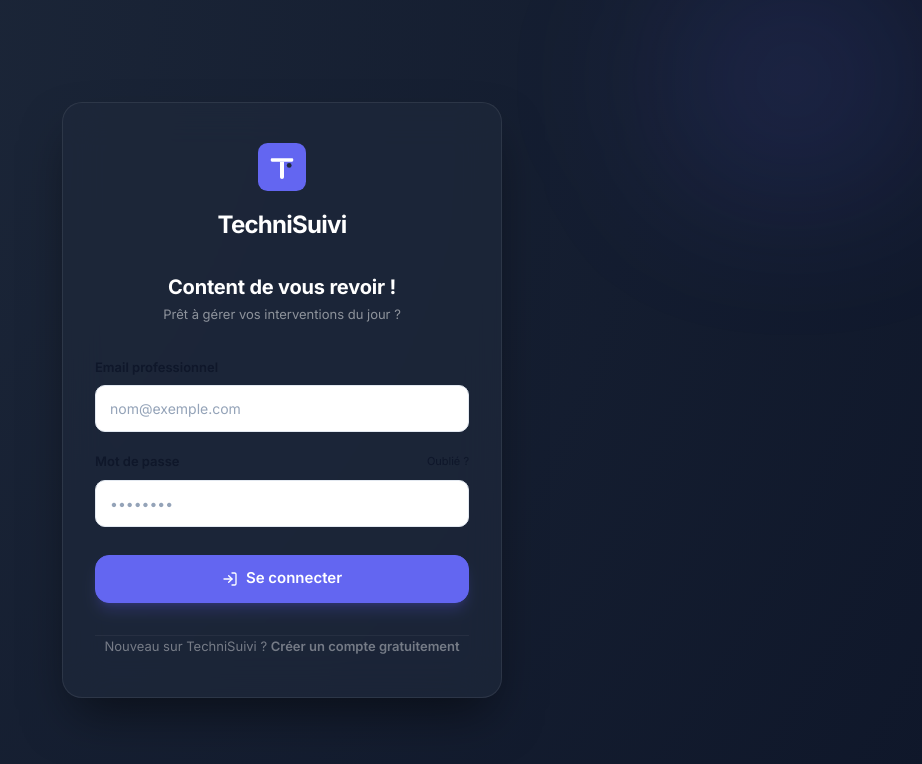
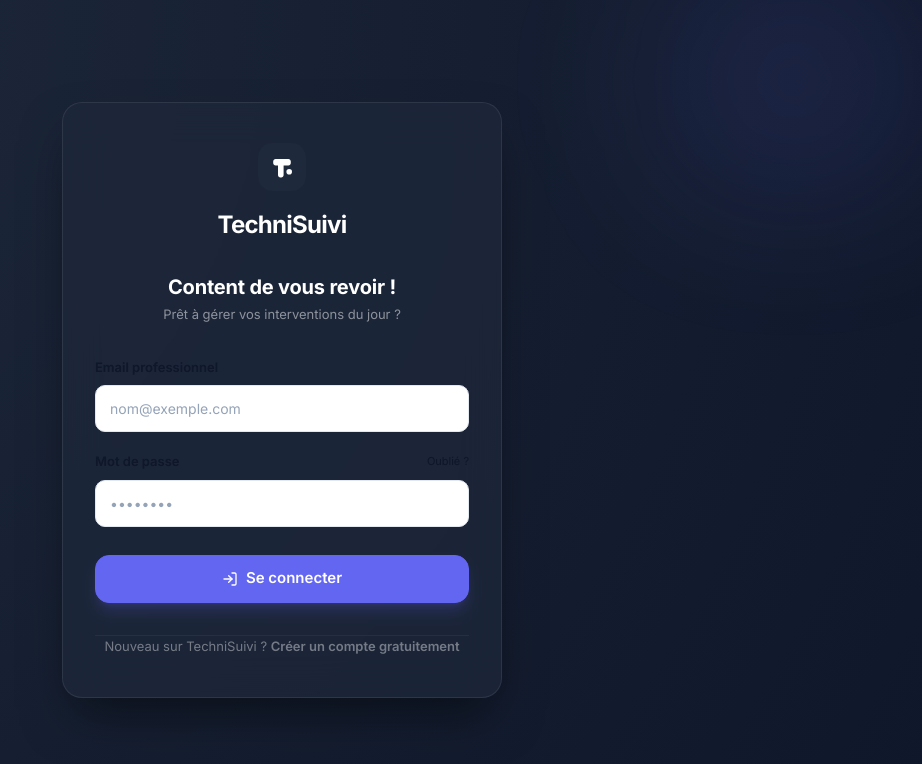
Before and after one commit to NasirFakhour/helppilot, a Next.js app: page /login in a window 1280 px wide. Shown: the top 764 px of the page, without its empty margins (358-1280 px from the left). Built offline with nearby package versions, Linux system fonts and the light colour scheme.

Commit message:
design: update logo to match provided brand identity

```diff
--- a/src/app/(auth)/login/page.tsx
+++ b/src/app/(auth)/login/page.tsx
@@ -24,10 +24,9 @@
     <div className="login-card">
       <div className="login-logo">
         <svg width="48" height="48" viewBox="0 0 120 120" fill="none" xmlns="http://www.w3.org/2000/svg">
-          <rect width="120" height="120" rx="24" fill="#6366F1"/>
-          <path d="M35 38H85C86.6569 38 88 39.3431 88 41V44C88 45.6569 86.6569 47 85 47H35C33.3431 47 32 45.6569 32 44V41C32 39.3431 33.3431 38 35 38Z" fill="white"/>
-          <path d="M55 47H65V85C65 87.7614 62.7614 90 60 90V90C57.2386 90 55 87.7614 55 85V47Z" fill="white"/>
-          <circle cx="78" cy="56" r="6" fill="#1E293B"/>
+          <rect width="120" height="120" rx="36" fill="#1e293b"/>
+          <path d="M38 46C38 42.6863 40.6863 40 44 40H76C79.3137 40 82 42.6863 82 46V50C82 53.3137 79.3137 56 76 56H64V80C64 83.3137 61.3137 86 58 86H56C52.6863 86 50 83.3137 50 80V56H44C40.6863 56 38 53.3137 38 50V46Z" fill="white"/>
+          <circle cx="78" cy="72" r="7" fill="white"/>
         </svg>
         <span className="login-logo-text">TechniSuivi</span>
       </div>
--- a/src/app/(auth)/signup/page.tsx
+++ b/src/app/(auth)/signup/page.tsx
@@ -24,10 +24,9 @@
     <div className="login-card">
       <div className="login-logo">
         <svg width="48" height="48" viewBox="0 0 120 120" fill="none" xmlns="http://www.w3.org/2000/svg">
-          <rect width="120" height="120" rx="24" fill="#6366F1"/>
-          <path d="M35 38H85C86.6569 38 88 39.3431 88 41V44C88 45.6569 86.6569 47 85 47H35C33.3431 47 32 45.6569 32 44V41C32 39.3431 33.3431 38 35 38Z" fill="white"/>
-          <path d="M55 47H65V85C65 87.7614 62.7614 90 60 90V90C57.2386 90 55 87.7614 55 85V47Z" fill="white"/>
-          <circle cx="78" cy="56" r="6" fill="#1E293B"/>
+          <rect width="120" height="120" rx="36" fill="#1e293b"/>
+          <path d="M38 46C38 42.6863 40.6863 40 44 40H76C79.3137 40 82 42.6863 82 46V50C82 53.3137 79.3137 56 76 56H64V80C64 83.3137 61.3137 86 58 86H56C52.6863 86 50 83.3137 50 80V56H44C40.6863 56 38 53.3137 38 50V46Z" fill="white"/>
+          <circle cx="78" cy="72" r="7" fill="white"/>
         </svg>
         <span className="login-logo-text">TechniSuivi</span>
       </div>
--- a/src/components/layout/Sidebar.tsx
+++ b/src/components/layout/Sidebar.tsx
@@ -18,10 +18,9 @@
   return (
     <div className="flex items-center gap-2.5">
       <svg width="32" height="32" viewBox="0 0 120 120" fill="none" xmlns="http://www.w3.org/2000/svg" className="logo-svg">
-        <rect width="120" height="120" rx="24" fill="#1E293B"/>
-        <path d="M35 38H85C86.6569 38 88 39.3431 88 41V44C88 45.6569 86.6569 47 85 47H35C33.3431 47 32 45.6569 32 44V41C32 39.3431 33.3431 38 35 38Z" fill="white"/>
-        <path d="M55 47H65V85C65 87.7614 62.7614 90 60 90V90C57.2386 90 55 87.7614 55 85V47Z" fill="white"/>
-        <circle cx="78" cy="56" r="6" fill="#6366F1"/>
+        <rect width="120" height="120" rx="36" fill="#1E293B"/>
+        <path d="M38 46C38 42.6863 40.6863 40 44 40H76C79.3137 40 82 42.6863 82 46V50C82 53.3137 79.3137 56 76 56H64V80C64 83.3137 61.3137 86 58 86H56C52.6863 86 50 83.3137 50 80V56H44C40.6863 56 38 53.3137 38 50V46Z" fill="white"/>
+        <circle cx="78" cy="72" r="7" fill="white"/>
       </svg>
       {!collapsed && <span className="logo-text">TechniSuivi</span>}
     </div>
```
